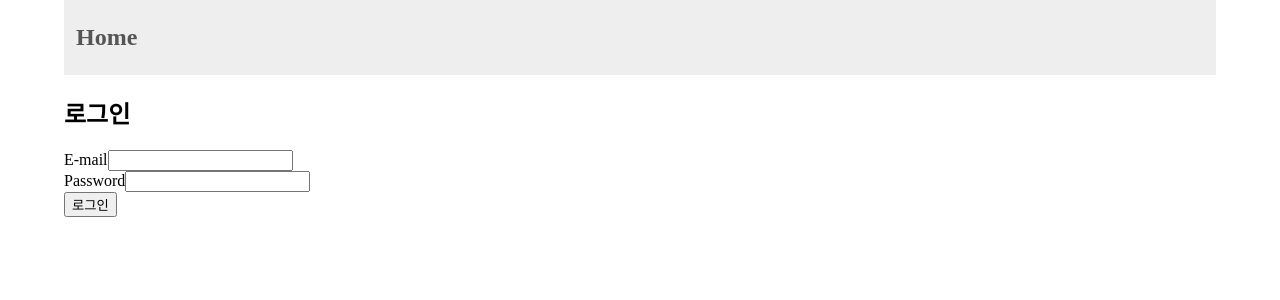
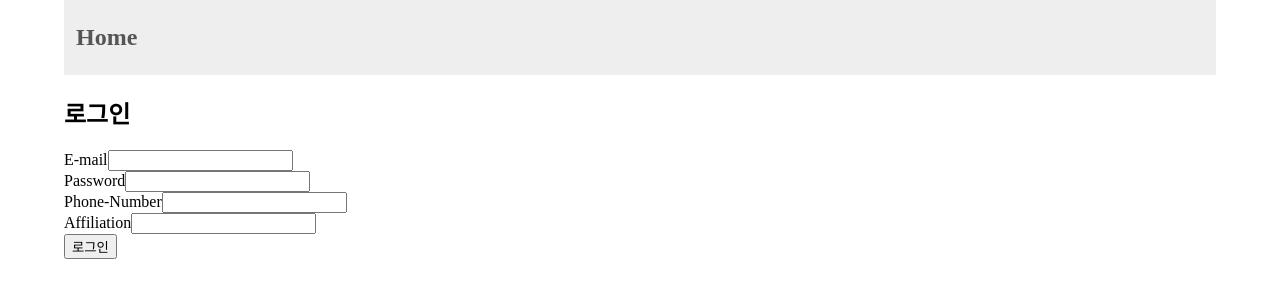
Before and after one commit to CodeSoom/project-react-5-seilylook, a React app: page /login in a window 1280 px wide. Shown: the top 300 px of the page. Built offline with nearby package versions, Linux system fonts and the light colour scheme.

Commit message:
fix: loginForm 입력 데이터 추가 - 전화번호/소속

```diff
--- a/src/components/login/LoginForm.jsx
+++ b/src/components/login/LoginForm.jsx
@@ -1,7 +1,12 @@
 import { memo } from 'react';
 
 const LoginForm = memo(({ fields, onChange, onSubmit }) => {
-  const { email, password } = fields;
+  const {
+    email,
+    password,
+    phoneNumber,
+    affiliation,
+  } = fields;
 
   function handleChange(event) {
     const { target: { name, value } } = event;
@@ -34,6 +39,30 @@ const LoginForm = memo(({ fields, onChange, onSubmit }) => {
           onChange={handleChange}
         />
       </div>
+      <div>
+        <label htmlFor="login-phoneNumber">
+          Phone-Number
+        </label>
+        <input
+          type="phoneNumber"
+          id="login-phoneNumber"
+          name="phoneNumber"
+          value={phoneNumber}
+          onChange={handleChange}
+        />
+      </div>
+      <div>
+        <label htmlFor="login-affiliation">
+          Affiliation
+        </label>
+        <input
+          type="affiliation"
+          id="login-affiliation"
+          name="affiliation"
+          value={affiliation}
+          onChange={handleChange}
+        />
+      </div>
       <button
         type="button"
         onClick={onSubmit}
--- a/src/modules/reducer.js
+++ b/src/modules/reducer.js
@@ -3,6 +3,8 @@ const initialState = {
   loginFields: {
     email: '',
     password: '',
+    phoneNumber: '',
+    affiliation: '',
   },
   newId: 103,
   inputTitles: [
```
Also changed, not shown: 2 other files (tests, documents, lock files or other folders).
